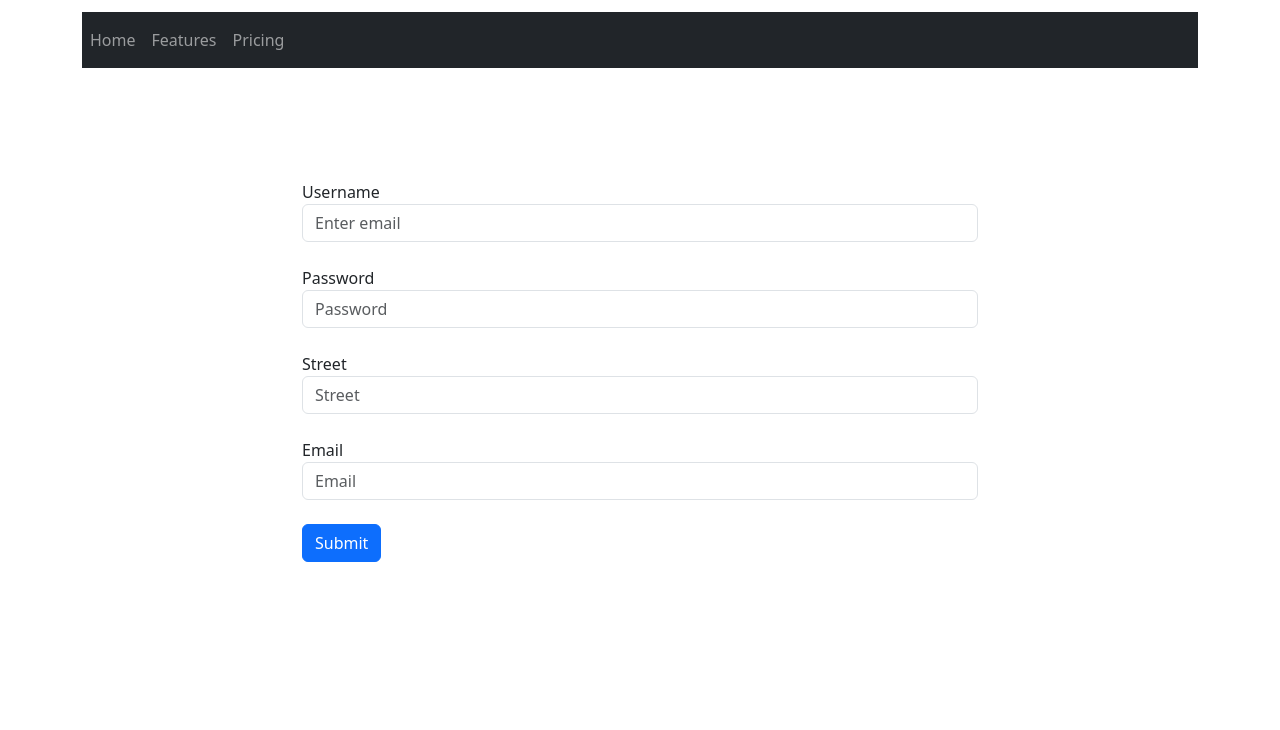
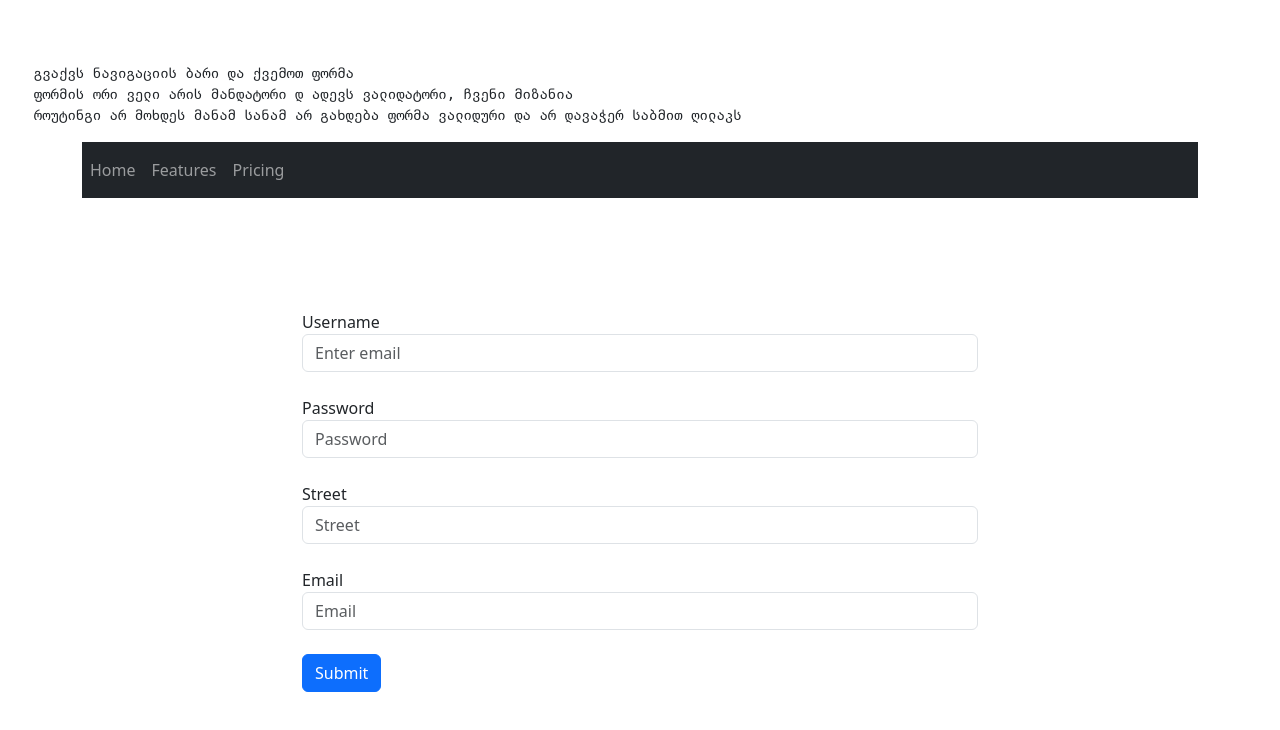
Before and after one commit to gptskialadze/bog-training, an Angular app: page / in a window 1280 px wide. Shown: the top 730 px of the page. Built offline with nearby package versions, Linux system fonts and the light colour scheme.

Commit message:
davaleba

```diff
--- a/src/app/app.component.html
+++ b/src/app/app.component.html
@@ -1,2 +1,9 @@
+<pre>
 
+
+
+    გვაქვს ნავიგაციის ბარი და ქვემოთ ფორმა
+    ფორმის ორი ველი არის მანდატორი დ ადევს ვალიდატორი, ჩვენი მიზანია
+    როუტინგი არ მოხდეს მანამ სანამ არ გახდება ფორმა ვალიდური და არ დავაჭერ საბმით ღილაკს
+</pre>
 <router-outlet></router-outlet>
--- a/src/app/app.module.ts
+++ b/src/app/app.module.ts
@@ -6,14 +6,12 @@ import { HttpClientModule } from "@angular/common/http"
 import { RouterModule, Routes } from '@angular/router';
 import { LoginComponent } from './login/login.component';
 import { MainComponent } from './main/main.component';
-import { LoginGuard } from './login/login.guard';
 import { ReactiveFormsModule } from '@angular/forms';
 
 const routes: Routes = [
   {
     path: '',
-    component: LoginComponent,
-    canDeactivate: [LoginGuard]
+    component: LoginComponent
   },
   {
     path: 'main',
--- a/src/app/login/login.component.ts
+++ b/src/app/login/login.component.ts
@@ -9,15 +9,13 @@ import { Router } from '@angular/router';
 })
 export class LoginComponent implements OnInit {
   constructor(private router: Router) {}
-  submited: boolean = false;
+
   ngOnInit(): void {
     this.initForm();
   }
   myForm!: FormGroup;
   login(e: any) {
-    this.submited = true;
     e.preventDefault()
-     this.router.navigate(['main'])
   }
 
   initForm() {
--- a/src/app/login/login.guard.ts
+++ /dev/null
@@ -1,19 +0,0 @@
-import { Injectable } from "@angular/core";
-import { ActivatedRouteSnapshot, CanDeactivate, CanDeactivateFn, RouterStateSnapshot, UrlTree } from "@angular/router";
-import { Observable } from "rxjs";
-
-@Injectable({
-    providedIn: 'root'
-})
-export class LoginGuard implements CanDeactivate<any> {
-  canDeactivate(component: any, currentRoute: ActivatedRouteSnapshot, currentState: RouterStateSnapshot, nextState: RouterStateSnapshot): Observable<boolean | UrlTree> | Promise<boolean | UrlTree> | boolean | UrlTree {
-      console.log(component.myForm.status, 'componenttt')
-      if (component.myForm.status == "VALID" && component.submited) {
-        return true
-      } else {
-        component.submited = false;
-        return false
-      }
-
-  }
-}
```
